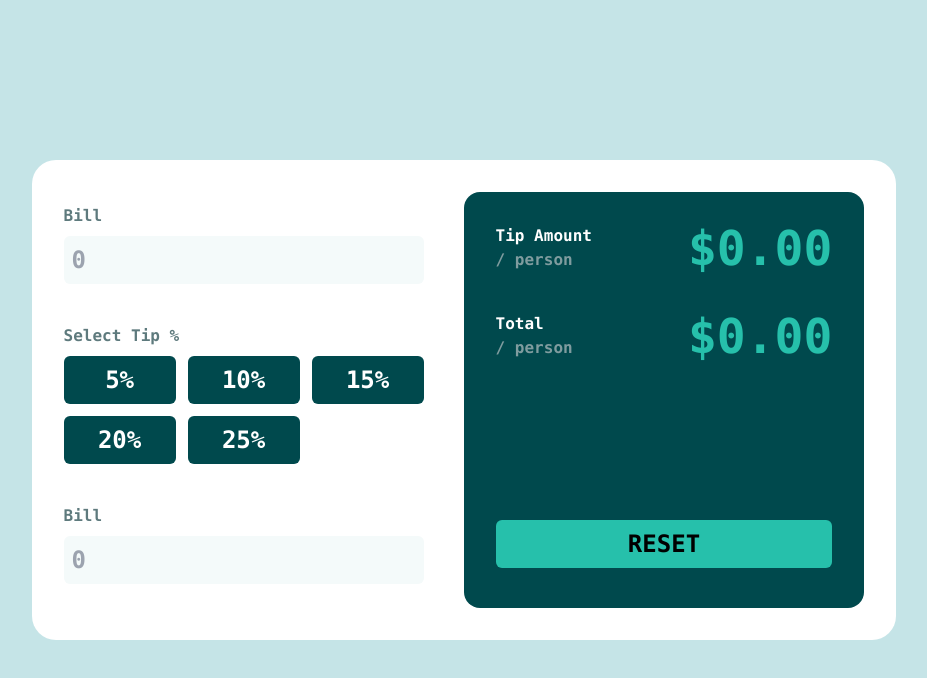
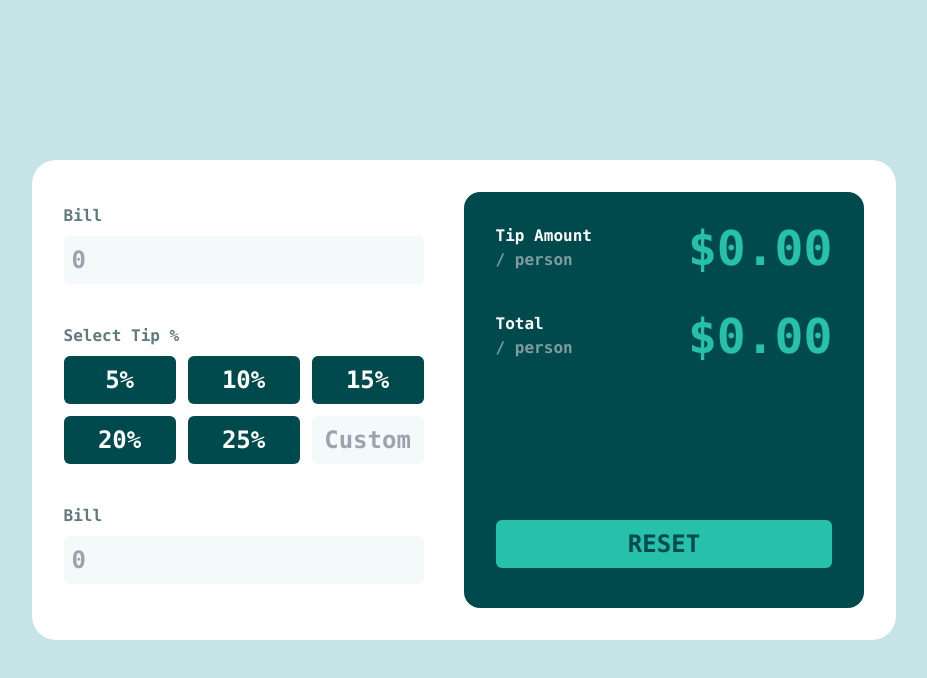
Before and after one commit to HectorKayman/react-tipper-fm, a React (Vite) app: page / in a window 1280 px wide. Shown: the top 678 px of the page, without its empty margins (176-1103 px from the left). Built offline with nearby package versions, Linux system fonts and the light colour scheme.

Commit message:
Add custom input for tip percentage

```diff
--- a/src/App.jsx
+++ b/src/App.jsx
@@ -29,6 +29,11 @@ function TipForm() {
         <FormRadio id="tip-25" value="25" peer="twentyFive">
           25%
         </FormRadio>
+        <input
+          className="w-28 rounded-md bg-VeryLightGrayishCyan p-2 text-center text-2xl text-darkGrayishCyan"
+          type="text"
+          placeholder="Custom"
+        />
       </fieldset>
 
       <FormInput />
@@ -79,7 +84,7 @@ function TipDisplay() {
         <DisplayText>Tip Amount</DisplayText>
         <DisplayText>Total</DisplayText>
       </div>
-      <button className="mb-2 rounded-md bg-strongCyan py-2 text-2xl">
+      <button className="mb-2 rounded-md bg-strongCyan py-2 text-2xl text-veryDarkCyan">
         RESET
       </button>
     </section>
```
